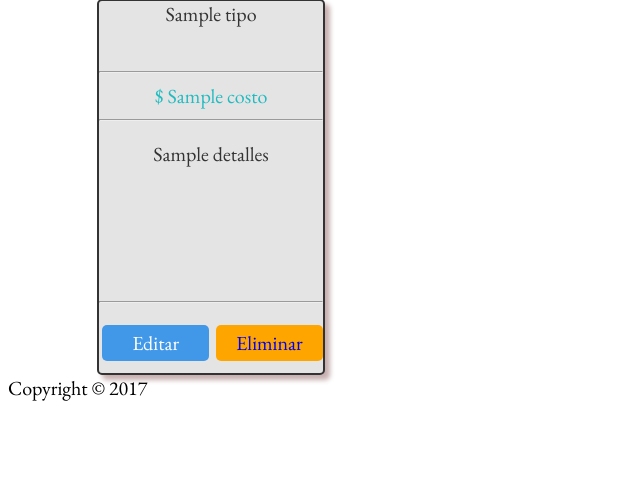
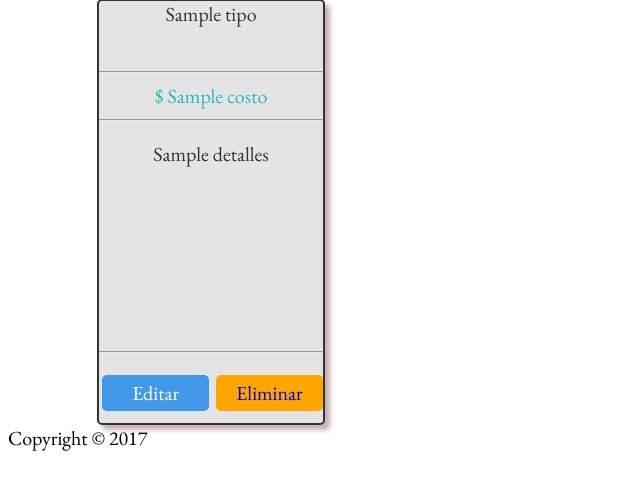
Before and after one commit to Redoxfox/mysite, a Flask app: template app/templates/ListaOfServicios.html in a window 768 px wide. Shown: the part 133-623 px from the top of the page, without its empty margins (0-640 px from the left). Run offline with Flask 2, Linux system fonts and the light colour scheme; the template is opened without the code that fills it: most values are stand-ins (such as "Sample title", 1, 10 or a date in 2020); parts of the project's set-up code (start-up, migrations or seed data) failed here and were passed over.

Commit message:
Maquetacion y estilos>>>cambio de tabla por cuadro de precios  V. estable

```diff
--- a/app/static/css/card.css
+++ b/app/static/css/card.css
@@ -131,7 +131,7 @@ body{
     }
 
     .detalle{
-        height: 150px;
+        height: 200px;
     }
 
 
--- a/app/templates/ListaOfServicios.html
+++ b/app/templates/ListaOfServicios.html
@@ -3,7 +3,8 @@
 <head>
 	<meta charset="UTF-8">
 	<meta name="descripcion" content="Pagina interactiva de enseñanza" />
-	<meta name="Keywords" content= "Balance ecuaciones, Reacciones, Caida libre" />
+  <meta name="Keywords" content= "Balance ecuaciones, Reacciones, Caida libre" />
+  <meta name="viewport" content="width=device-width, maximum-scale=1, user-scalable=no"/>
 	<title>TorresEdu.Lab... De todo un poco </title>
   <link href='https://fonts.googleapis.com/css?family=Orbitron' rel='stylesheet' type='text/css'>
   <link href="https://fonts.googleapis.com/css?family=Alegreya+Sans" rel="stylesheet">
```
